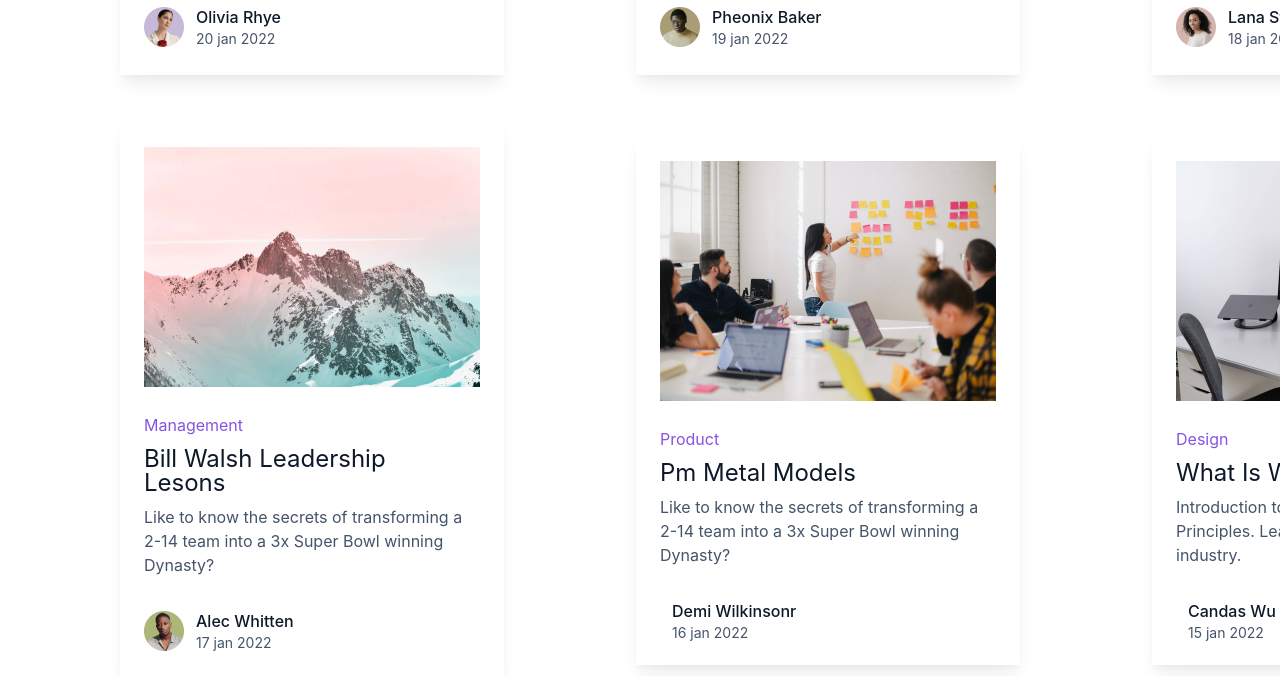
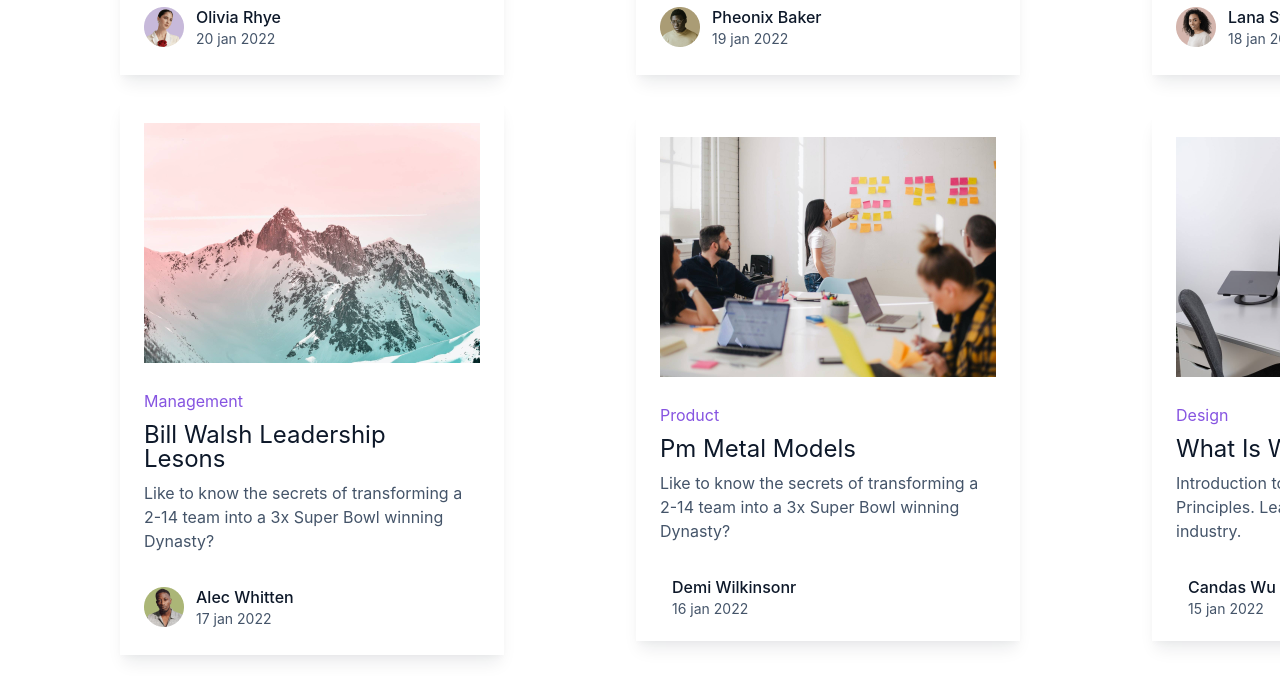
Before and after one commit to elite-coder-5150/untitled-ui-kit-html, a plain HTML site: page blog.html in a window 1280 px wide. Shown: the part 930-1606 px from the top of the page. Drawn offline with nearby package versions, Linux system fonts and the light colour scheme; files that its build step writes are made by us from their sources.

Commit message:
no changes

```diff
--- a/scss/partials/_base.scss
+++ b/scss/partials/_base.scss
@@ -59,7 +59,7 @@ button {
     justify-content: space-between;
     align-items: center;
     width: calc(100% - 24px);
-    margin-bottom: 48px;
+    margin-bottom: 24px;
 
     .box {
         width: 554px;
```
